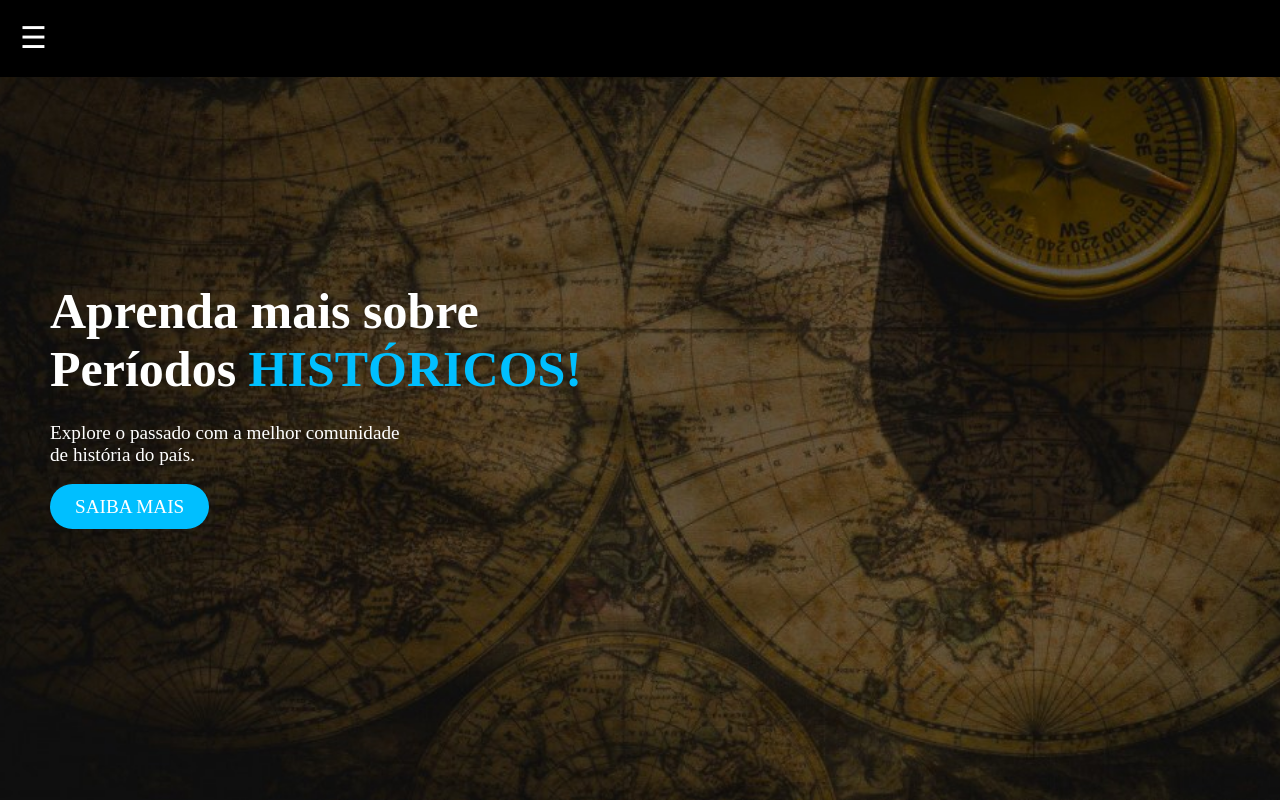
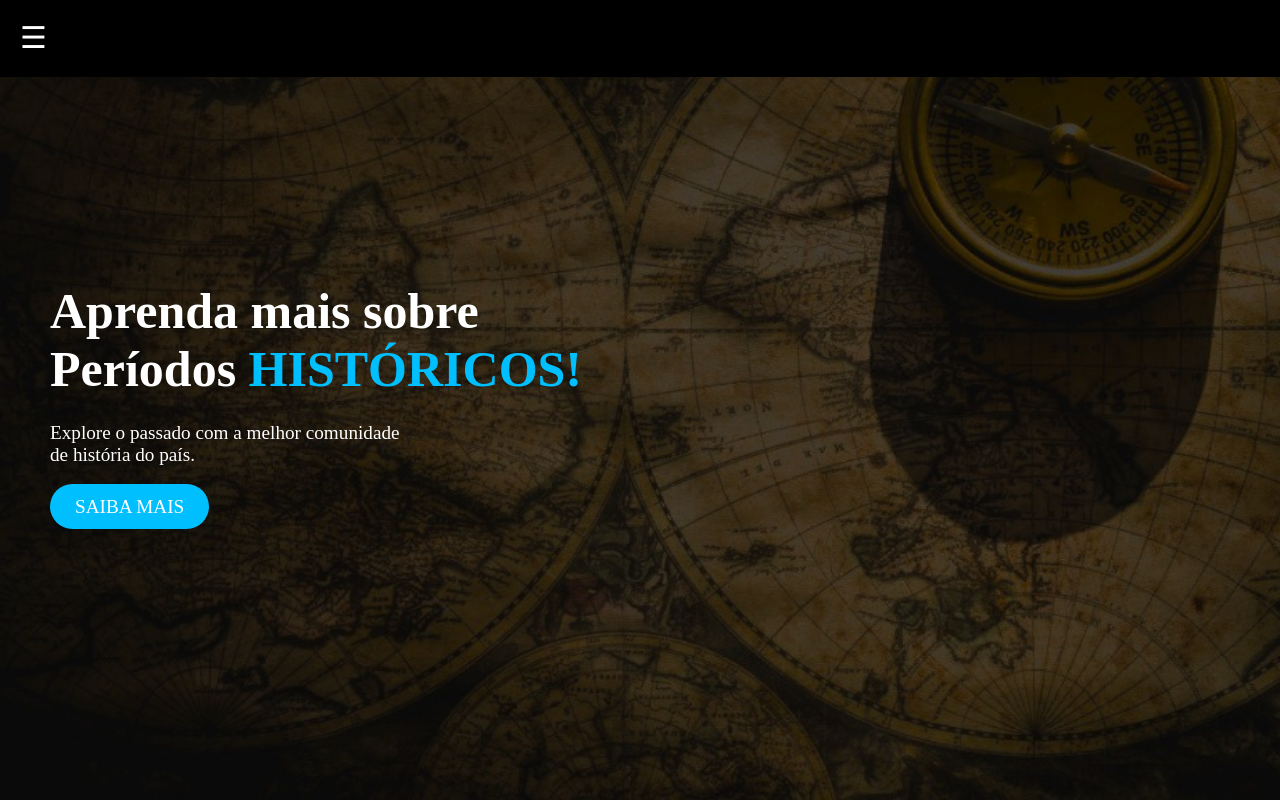
Before and after one commit to GustaHenrinque/Hist-ria, a PHP site: page / in a window 1280 px wide. Run offline with PHP 8.4, Linux system fonts and the light colour scheme.

Commit message:
alterandoo

```diff
--- a/css.css
+++ b/css.css
@@ -125,7 +125,7 @@ header {
     left: 0;
     width: 100%;
     height: 100%;
-    background: rgba(0, 0, 0, 0.1,3);
+    background: rgba(0, 0, 0, 0.3);
 }
 
 .content {
```
